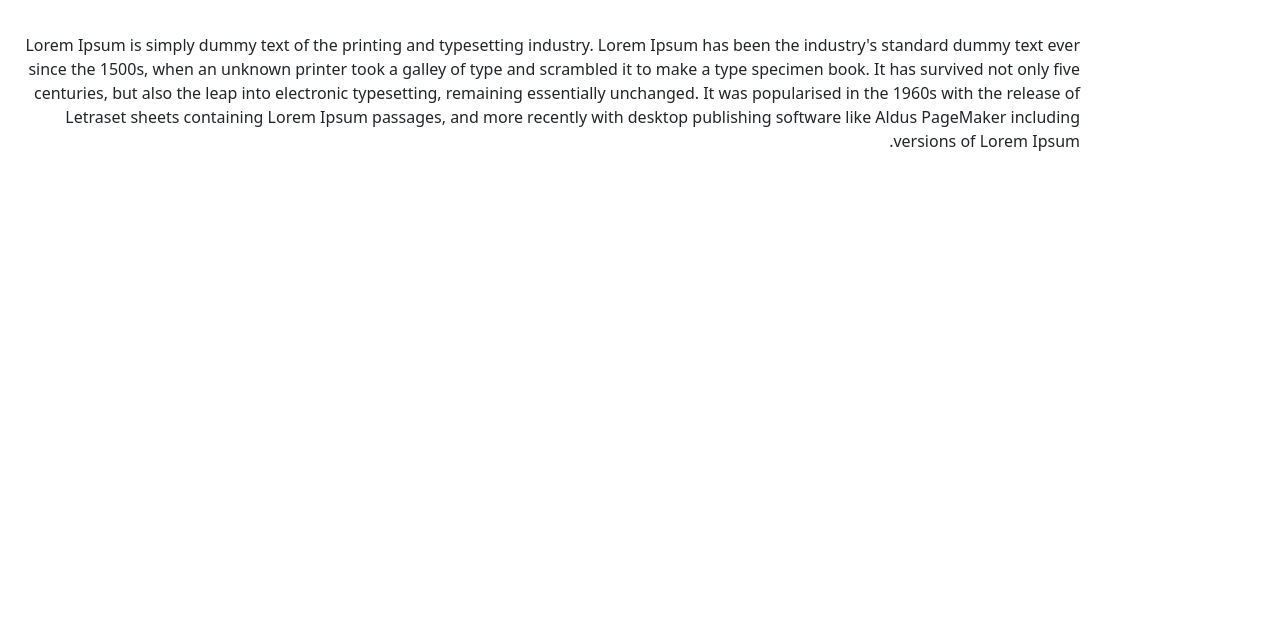
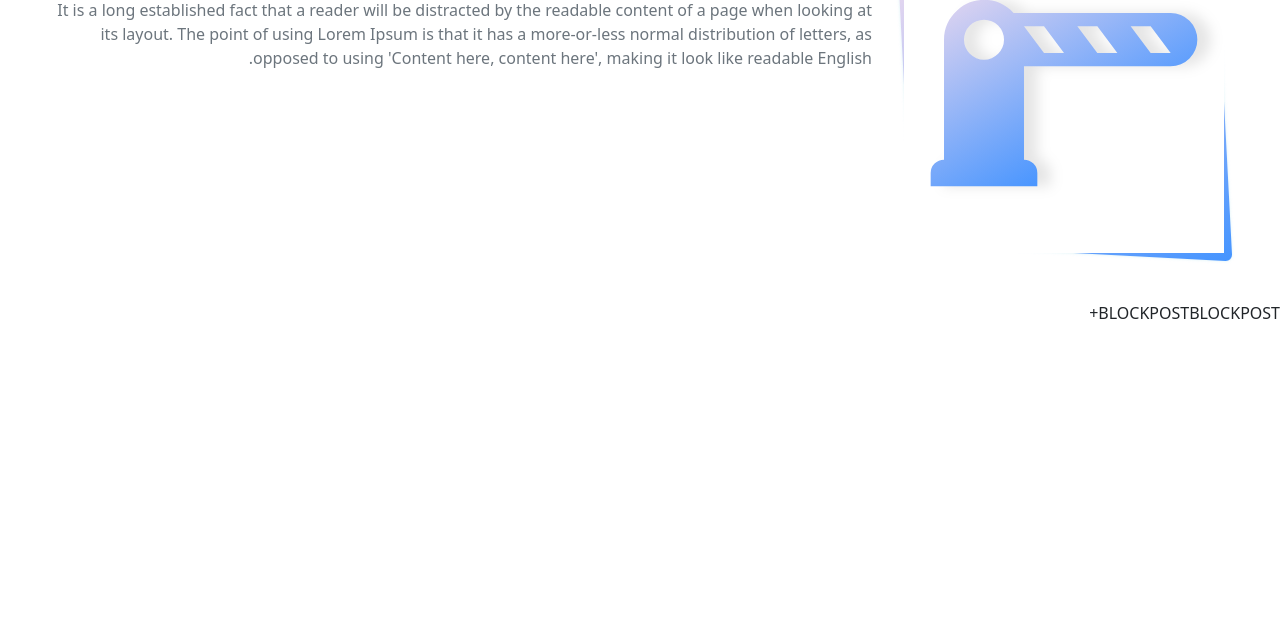
Before and after one commit to ShaneZXz/av, a plain HTML site: page pages/blockpost.html in a window 1280 px wide. Shown: the part 160-800 px from the top of the page. Drawn offline with nearby package versions, Linux system fonts and the light colour scheme.

Commit message:
11.01 added changes

```diff
--- a/dist/css/sass/_style.scss
+++ b/dist/css/sass/_style.scss
@@ -248,20 +248,70 @@
 }
 
 .product-title {
-	display:grid;
-	grid-template-columns: 200px auto;
-	grid-template-rows: 100px auto;
+	display:flex;
+	padding:0 2.5rem;
+
+	div {
+		margin: 0 1rem;
+	}
+
+	.text {
+		h1 {
+			color:$av-regdark;
+			font-weight: bold;
+			padding-bottom:7px;
+			text-align: center;
+			text-shadow: 1px 1px 1px rgba(0,0,0,0.5);
+			border-bottom:2px solid $av-regdark;
+		}
+
+	}
 
 	.img{
-		grid-row-start: 1;
-  		grid-row-end: span 2;
+		width: 20rem;
+		height: 20rem;
+		z-index:1;
+		position: relative;
+
+		&::after{
+			content: "";
+			display: block;
+			top: 0;
+			position: absolute;
+			width: 100%;
+			height: 100%;
+			background: rgb(252,224,237);
+			background: linear-gradient(150deg, rgba(252,224,237,1) 0%, rgba(69,148,255,1) 100%);
+			z-index: -1;
+			right: 0;
+			transform: skew(3deg, 3deg);
+			border-radius: 7px;
+			box-shadow: 0px 0px 3px rgba(182, 229, 238, 0.541);
+
+		}
+
+		svg{
+			width:20rem;
+			height: 20rem;
+			background-color:white;
+
+			path{
+			-webkit-filter: drop-shadow(0.08rem 0.06rem 0.03rem rgba(0, 0, 0, 0.1));
+  			filter: drop-shadow(0.08rem 0.06rem 0.03rem rgba(0, 0, 0, 0.1));
+			}
+
+		}
 	}
 
 }
 
+.av-btn-group {
+	display:inline-flex;
+}
 
 
-@media screen and (max-width: 600px){
+
+@media screen and (max-width: 700px){
 	.current-projects {
 		padding: 10px 0.2rem;
 	}
@@ -269,16 +319,22 @@
 		padding:2rem 2rem;
 	}
 
-	.product-title {
-		display:grid;
-		grid-template-columns: auto;
-		grid-template-rows: auto;
+	.product-title{
+		flex-wrap: wrap;
+		padding:0 0.5rem;
+
+		div {
+			margin: 0.5rem auto;
+		}
 
 		.img{
-			grid-row-start: 1;
-			grid-row-end: 1;
+			width: 15rem;
+			height: 15rem;
+			svg{
+				width:15rem;
+				height: 15rem;
+			}
 		}
 	}
 
-
 }
--- a/dist/css/style.css
+++ b/dist/css/style.css
@@ -195,16 +195,56 @@
 }
 
 .product-title {
-  display: grid;
-  grid-template-columns: 200px auto;
-  grid-template-rows: 100px auto;
+  display: flex;
+  padding: 0 2.5rem;
+}
+.product-title div {
+  margin: 0 1rem;
+}
+.product-title .text h1 {
+  color: #2d3949;
+  font-weight: bold;
+  padding-bottom: 7px;
+  text-align: center;
+  text-shadow: 1px 1px 1px rgba(0, 0, 0, 0.5);
+  border-bottom: 2px solid #2d3949;
 }
 .product-title .img {
-  grid-row-start: 1;
-  grid-row-end: span 2;
+  width: 20rem;
+  height: 20rem;
+  z-index: 1;
+  position: relative;
+}
+.product-title .img::after {
+  content: "";
+  display: block;
+  top: 0;
+  position: absolute;
+  width: 100%;
+  height: 100%;
+  background: #fce0ed;
+  background: linear-gradient(150deg, #fce0ed 0%, #4594ff 100%);
+  z-index: -1;
+  right: 0;
+  transform: skew(3deg, 3deg);
+  border-radius: 7px;
+  box-shadow: 0px 0px 3px rgba(182, 229, 238, 0.541);
+}
+.product-title .img svg {
+  width: 20rem;
+  height: 20rem;
+  background-color: white;
+}
+.product-title .img svg path {
+  -webkit-filter: drop-shadow(0.08rem 0.06rem 0.03rem rgba(0, 0, 0, 0.1));
+  filter: drop-shadow(0.08rem 0.06rem 0.03rem rgba(0, 0, 0, 0.1));
 }
 
-@media screen and (max-width: 600px) {
+.av-btn-group {
+  display: inline-flex;
+}
+
+@media screen and (max-width: 700px) {
   .current-projects {
     padding: 10px 0.2rem;
   }
@@ -214,13 +254,19 @@
   }
 
   .product-title {
-    display: grid;
-    grid-template-columns: auto;
-    grid-template-rows: auto;
+    flex-wrap: wrap;
+    padding: 0 0.5rem;
+  }
+  .product-title div {
+    margin: 0.5rem auto;
   }
   .product-title .img {
-    grid-row-start: 1;
-    grid-row-end: 1;
+    width: 15rem;
+    height: 15rem;
+  }
+  .product-title .img svg {
+    width: 15rem;
+    height: 15rem;
   }
 }
 
--- a/pages/blockpost.html
+++ b/pages/blockpost.html
@@ -17,7 +17,7 @@
     </div><!--/.product-header-->
     <div class="product-title">
         <div class="img">
-            <svg xmlns="http://www.w3.org/2000/svg" xmlns:xlink="http://www.w3.org/1999/xlink" version="1.1" width="24" height="24" viewBox="0 0 24 24">
+            <svg xmlns="http://www.w3.org/2000/svg" xmlns:xlink="http://www.w3.org/1999/xlink" version="1.1" viewBox="0 6 24 18">
                  <style type="text/css">
                     .st0{fill:url(#SVGID_1_);}
                 </style>
@@ -28,16 +28,20 @@
                 <path class="st0" d="M20,9H8.22C7.11,7.77 5.21,7.68 4,8.8C3.36,9.36 3,10.16 3,11V20A1,1 0 0,0 2,21V22H10V21A1,1 0 0,0 9,20V13H20A2,2 0 0,0 22,11A2,2 0 0,0 20,9M6,12.5A1.5,1.5 0 0,1 4.5,11A1.5,1.5 0 0,1 6,9.5A1.5,1.5 0 0,1 7.5,11A1.5,1.5 0 0,1 6,12.5M10.5,12L9,10H10.5L12,12H10.5M14.5,12L13,10H14.5L16,12H14.5M18.5,12L17,10H18.5L20,12H18.5Z" />
             </svg>
         </div>
-        <div class="title">
-            Lorem Ipsum is simply dummy text of the printing and typesetting industry.
-
-        </div>
-        <div class="summary">
-            Lorem Ipsum is simply dummy text of the printing and typesetting industry. Lorem Ipsum has been the industry's standard dummy text ever since the 1500s, when an unknown printer took a galley of type and scrambled it to make a type specimen book. It has survived not only five centuries, but also the leap into electronic typesetting, remaining essentially unchanged. It was popularised in the 1960s with the release of Letraset sheets containing Lorem Ipsum passages, and more recently with desktop publishing software like Aldus PageMaker including versions of Lorem Ipsum.
+        <div class="text">
+           <h1>BLOCKPOST</h1>
+           <p class="text-muted">It is a long established fact that a reader will be distracted by the readable content of a page when looking at its layout. The point of using Lorem Ipsum is that it has a more-or-less normal distribution of letters, as opposed to using 'Content here, content here', making it look like readable English.</p>
         </div>
 
-
     </div><!--/.product-title-->
+    <div class="av-btn-group mt-5">
+        <div class="av-btn" data-av-btn="bp-reg">
+            BLOCKPOST
+        </div>
+        <div class="av-btn" data-av-btn="bp-plus">
+            BLOCKPOST+
+        </div>
+    </div><!--/.av-btn-group-->
 
 </body>
 </html>
```
Also changed, not shown: dist/js/script.js (+67 -5 lines), index.html (+6 -5 lines), 1 other file.
